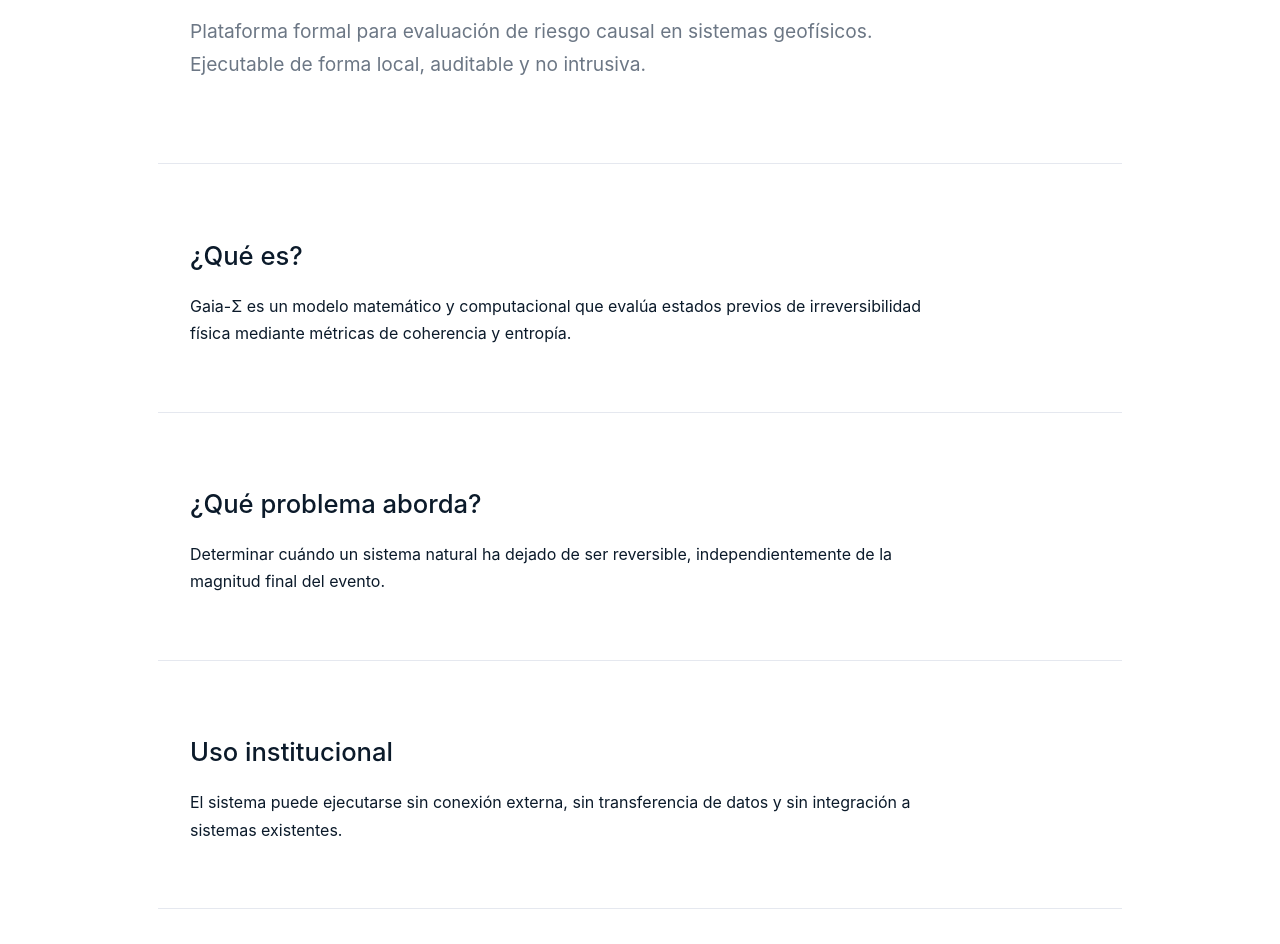
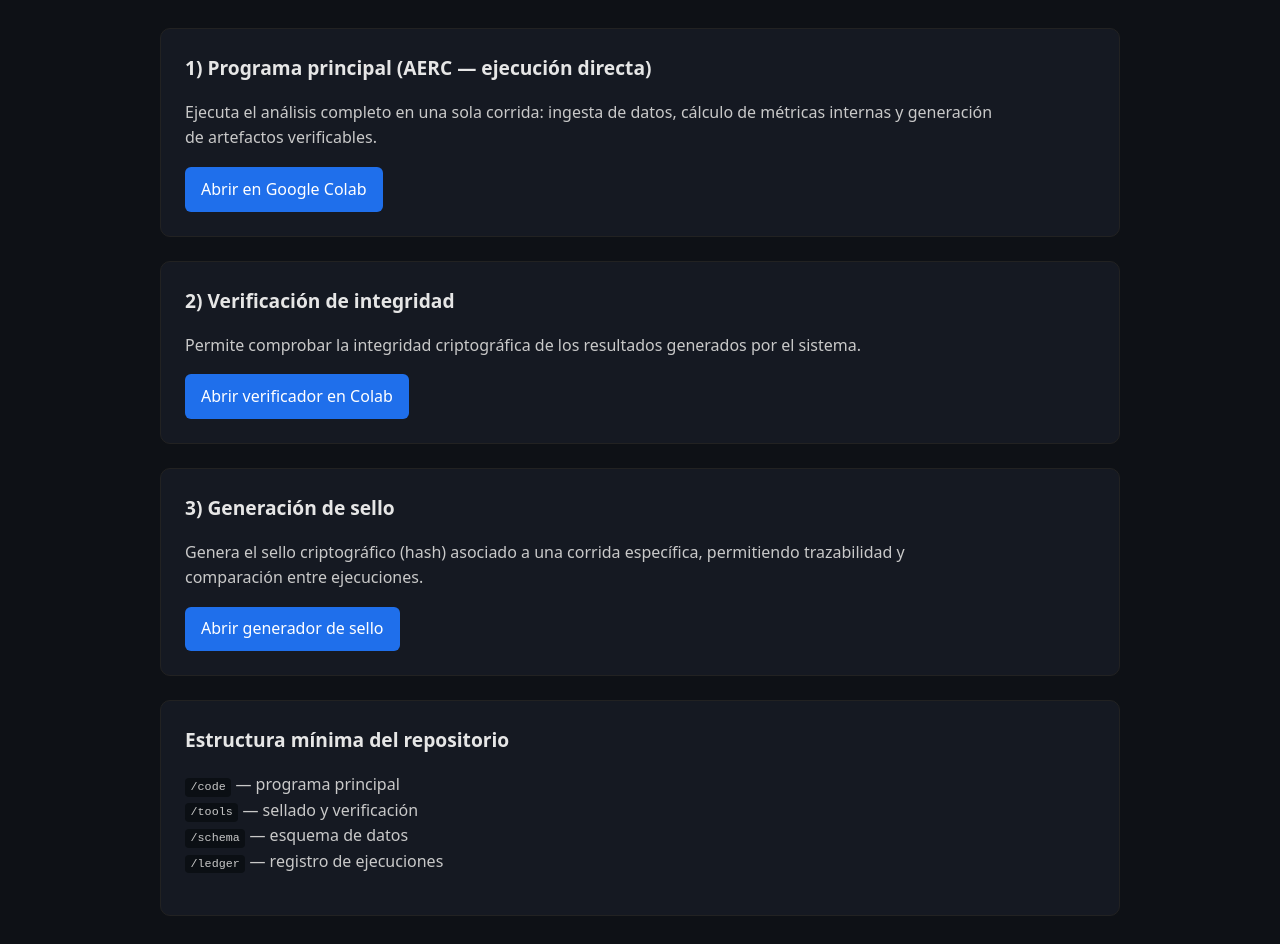
Before and after one commit to geozunac3536-jpg/TCDS_CENAPRED_COLLAP_REPO, a plain HTML site: page index.html in a window 1280 px wide. Shown: the part 198-1142 px from the top of the page. Drawn offline with Linux system fonts and the light colour scheme.

Commit message:
Update index.html

```diff
--- a/index.html
+++ b/index.html
@@ -1,73 +1,78 @@
 <!DOCTYPE html>
 <html lang="es">
 <head>
-<meta charset="UTF-8">
-<title>Gaia-Σ | Evaluación de Riesgo Causal</title>
-<meta name="viewport" content="width=device-width, initial-scale=1.0">
+  <meta charset="UTF-8" />
+  <meta name="viewport" content="width=device-width, initial-scale=1.0"/>
+  <title>TCDS — Índice Operativo</title>
 
   <style>
-:root {
-  --ink:#0b1a2a;
-  --gray:#6c7785;
-  --accent:#1f4fd8;
-  --bg:#ffffff;
+    body {
+      font-family: system-ui, -apple-system, BlinkMacSystemFont, "Segoe UI", Roboto, Ubuntu, sans-serif;
+      background: #0e1116;
+      color: #e6e6e6;
+      margin: 0;
+      padding: 0;
+      line-height: 1.6;
     }
-
-body {
-  margin:0;
-  background:var(--bg);
-  color:var(--ink);
-  font-family: -apple-system, BlinkMacSystemFont, "Segoe UI",
-               Roboto, Oxygen, Ubuntu, Cantarell, sans-serif;
-  line-height:1.7;
+    header {
+      padding: 2.5rem 1.5rem;
+      border-bottom: 1px solid #222;
     }
-
-header {
-  padding:5rem 2rem 4rem;
-  max-width:900px;
-  margin:auto;
+    h1 {
+      margin: 0 0 0.5rem 0;
+      font-size: 1.8rem;
+      font-weight: 600;
     }
-
-h1 {
-  font-size:3rem;
-  font-weight:500;
-  margin-bottom:1rem;
+    p {
+      max-width: 820px;
+      margin: 0.5rem 0;
+      color: #c9c9c9;
     }
-
-.subtitle {
-  font-size:1.2rem;
-  color:var(--gray);
-  max-width:700px;
+    main {
+      padding: 2rem 1.5rem;
+      max-width: 960px;
+      margin: auto;
     }
-
-section {
-  max-width:900px;
-  margin:auto;
-  padding:3rem 2rem;
-  border-top:1px solid #e5e8ef;
+    .card {
+      background: #151922;
+      border: 1px solid #222;
+      border-radius: 10px;
+      padding: 1.5rem;
+      margin-bottom: 1.5rem;
     }
-
-h2 {
-  font-size:1.6rem;
-  font-weight:500;
-  margin-bottom:1rem;
+    .card h2 {
+      margin-top: 0;
+      font-size: 1.2rem;
+      font-weight: 600;
     }
-
-p {
-  max-width:760px;
+    .card p {
+      margin-bottom: 1rem;
     }
-
-.quote {
-  font-style:italic;
-  color:var(--gray);
-  margin-top:2rem;
+    .btn {
+      display: inline-block;
+      padding: 0.6rem 1rem;
+      border-radius: 6px;
+      text-decoration: none;
+      font-weight: 500;
+      background: #1f6feb;
+      color: #ffffff;
+      transition: background 0.2s ease;
     }
-
-.footer {
-  text-align:center;
-  padding:3rem 2rem;
-  font-size:0.9rem;
-  color:var(--gray);
+    .btn:hover {
+      background: #388bfd;
+    }
+    footer {
+      padding: 1.5rem;
+      border-top: 1px solid #222;
+      text-align: center;
+      font-size: 0.85rem;
+      color: #8b949e;
+    }
+    code {
+      background: #0b0f14;
+      padding: 0.15rem 0.35rem;
+      border-radius: 4px;
+      font-size: 0.9em;
     }
   </style>
 </head>
@@ -75,55 +80,70 @@ p {
 <body>
 
 <header>
-  <h1>Gaia-Σ</h1>
-  <p class="subtitle">
-    Plataforma formal para evaluación de riesgo causal en sistemas geofísicos.
-    Ejecutable de forma local, auditable y no intrusiva.
+  <h1>TCDS — Índice Operativo</h1>
+  <p>
+    Repositorio técnico para evaluación independiente de un sistema de análisis
+    de riesgo sísmico previo, basado en coherencia y reducción entrópica
+    sobre datos sísmicos públicos.
   </p>
 </header>
 
-<section>
-  <h2>¿Qué es?</h2>
+<main>
+
+  <div class="card">
+    <h2>1) Programa principal (AERC — ejecución directa)</h2>
     <p>
-    Gaia-Σ es un modelo matemático y computacional que evalúa
-    estados previos de irreversibilidad física mediante
-    métricas de coherencia y entropía.
+      Ejecuta el análisis completo en una sola corrida: ingesta de datos,
+      cálculo de métricas internas y generación de artefactos verificables.
     </p>
-</section>
+    <a class="btn"
+       href="https://colab.research.google.com/github/geozunac3536-jpg/TCDS_CENAPRED_COLLAP_REPO/blob/main/code/code.py"
+       target="_blank">
+       Abrir en Google Colab
+    </a>
+  </div>
 
-<section>
-  <h2>¿Qué problema aborda?</h2>
+  <div class="card">
+    <h2>2) Verificación de integridad</h2>
     <p>
-    Determinar cuándo un sistema natural ha dejado de ser reversible,
-    independientemente de la magnitud final del evento.
+      Permite comprobar la integridad criptográfica de los resultados
+      generados por el sistema.
     </p>
-</section>
+    <a class="btn"
+       href="https://colab.research.google.com/github/geozunac3536-jpg/TCDS_CENAPRED_COLLAP_REPO/blob/main/tools/verify_seal.py"
+       target="_blank">
+       Abrir verificador en Colab
+    </a>
+  </div>
 
-<section>
-  <h2>Uso institucional</h2>
+  <div class="card">
+    <h2>3) Generación de sello</h2>
     <p>
-    El sistema puede ejecutarse sin conexión externa,
-    sin transferencia de datos y sin integración a sistemas existentes.
+      Genera el sello criptográfico (hash) asociado a una corrida específica,
+      permitiendo trazabilidad y comparación entre ejecuciones.
     </p>
-</section>
+    <a class="btn"
+       href="https://colab.research.google.com/github/geozunac3536-jpg/TCDS_CENAPRED_COLLAP_REPO/blob/main/tools/make_seal.py"
+       target="_blank">
+       Abrir generador de sello
+    </a>
+  </div>
 
-<section>
-  <h2>Auditoría</h2>
+  <div class="card">
+    <h2>Estructura mínima del repositorio</h2>
     <p>
-    Cada ejecución es verificable.
-    Cada modificación es trazable.
-    El control permanece en manos de la institución.
+      <code>/code</code> — programa principal<br/>
+      <code>/tools</code> — sellado y verificación<br/>
+      <code>/schema</code> — esquema de datos<br/>
+      <code>/ledger</code> — registro de ejecuciones
     </p>
+  </div>
 
-  <p class="quote">
-    “El valor de este sistema no se demuestra con palabras,
-    sino con ejecuciones silenciosas.”
-  </p>
-</section>
+</main>
 
-<div class="footer">
-  Licencia CC BY 4.0 · Evaluación científica · Sin obligación de adopción
-</div>
+<footer>
+  Proyecto TCDS · Evaluación técnica reproducible · Datos públicos
+</footer>
 
 </body>
 </html>
```
Lines whose indentation alone changed are shown as unchanged.
